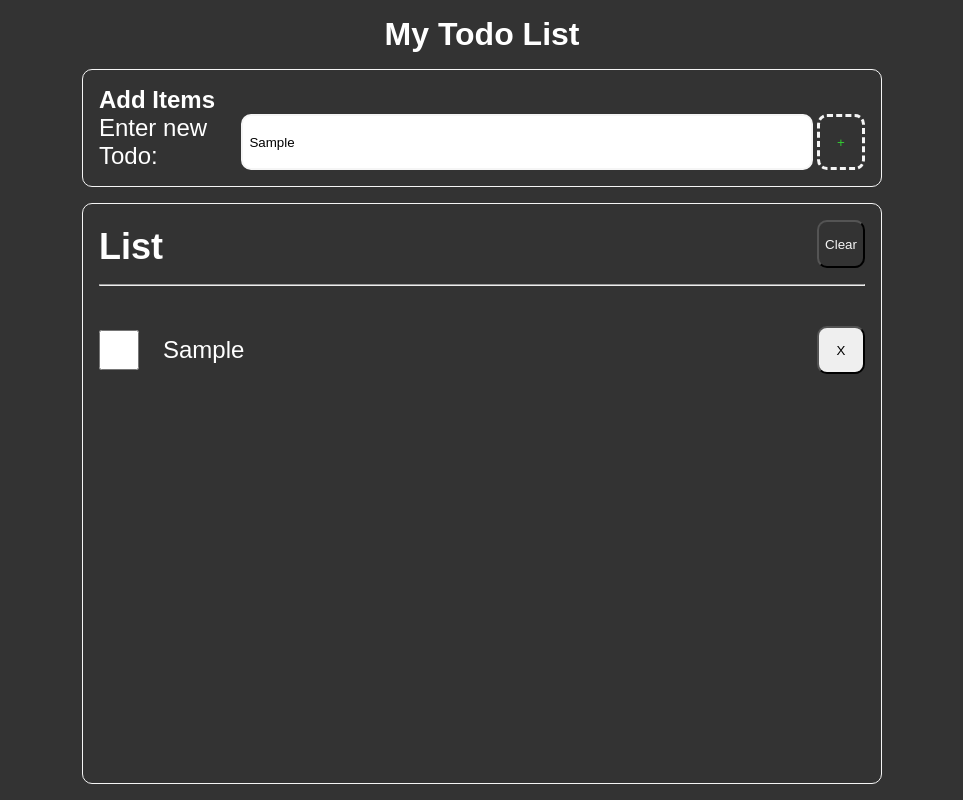
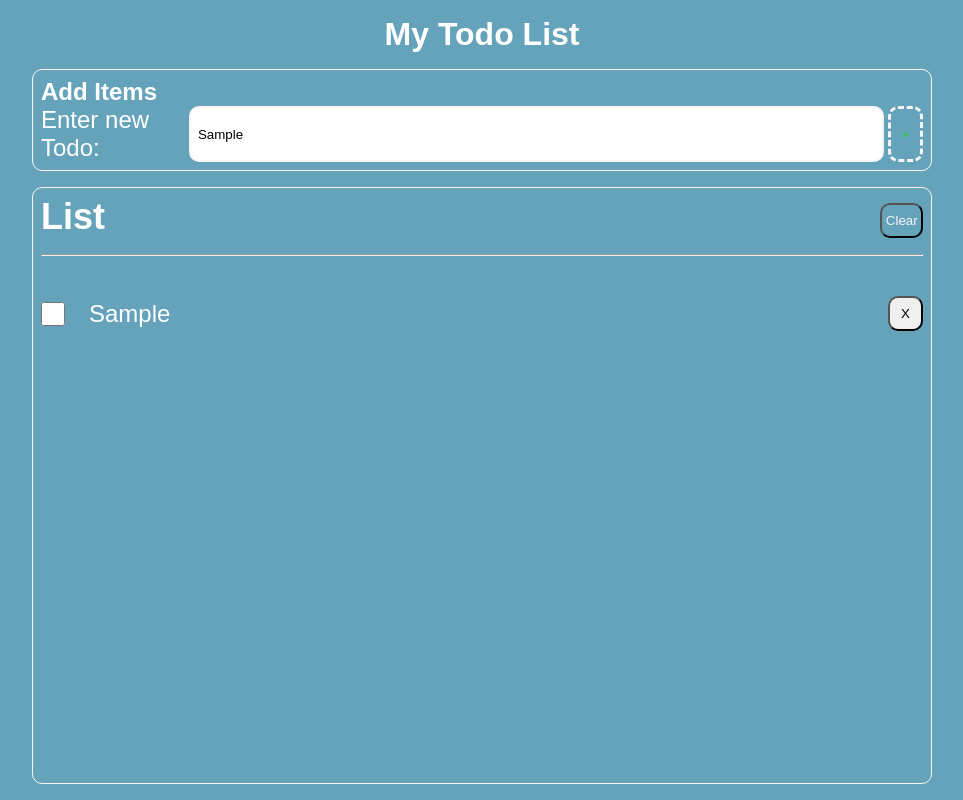
Before and after one commit to jacobcodes13/todo-list-typescript, a website built with Vite: page index.html in a window 1280 px wide. Both pictures are taken after typing "Sample" into the empty fields and a click on the button "Add new item to list". Shown: the whole page, without its empty margins (158-1121 px from the left). Built offline with nearby package versions, Linux system fonts and the light colour scheme.

Commit message:
Added some CSS

```diff
--- a/src/css/style.css
+++ b/src/css/style.css
@@ -18,7 +18,7 @@ html {
 
 body {
   min-height: 100vh;
-  background-color: #333;
+  background-color: #297fa1b7;
   color: #fff;
   padding: 1rem;
   display: flex;
@@ -32,7 +32,7 @@ main {
 
   margin: auto;
   width: 100%;
-  max-width: 800px;
+  max-width: 900px;
 }
 
 section {
@@ -44,8 +44,8 @@ section {
 .button {
   border-radius: 10px;
 
-  min-width: 48px;
-  min-height: 48px;
+  min-width: 35px;
+  min-height: 35px;
 }
 
 .button:hover {
@@ -127,8 +127,8 @@ section {
 
 .item > input[type="checkbox"] {
   text-align: center;
-  min-width: 2.5rem;
-  min-height: 2.5rem;
+  min-width: 1.5rem;
+  min-height: 1.5rem;
   cursor: pointer;
 }
 
@@ -145,12 +145,3 @@ section {
 .item > button:focus {
   color: red;
 }
-
-@media (min-width: 768px) {
-  section {
-      padding: 1rem;
-  }
-  .newItemEntry__form {
-      gap: 0.5rem;
-  }
-}
```
